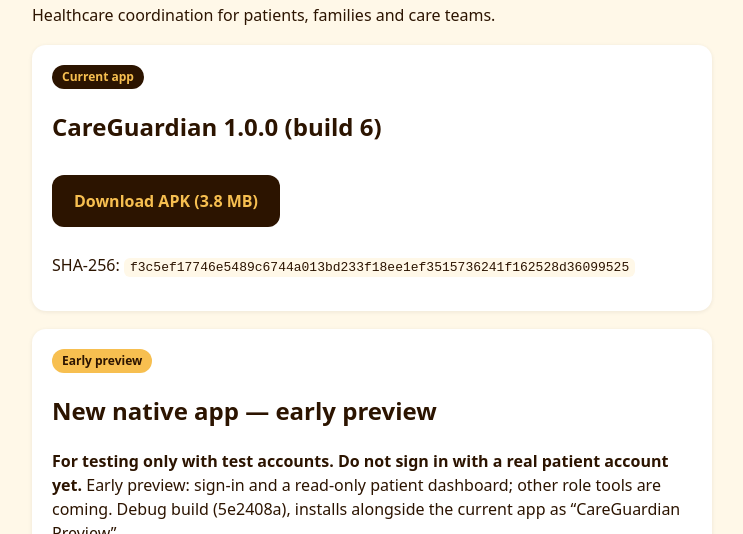
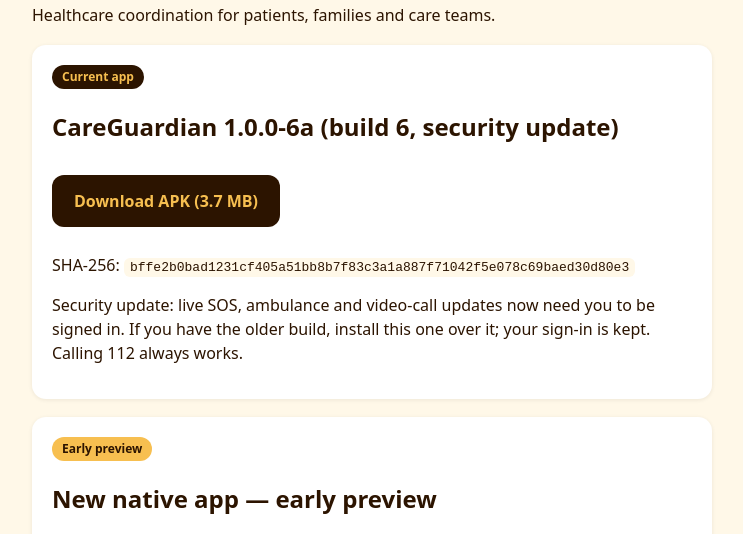
Before and after one commit to Kaustav74/CareGuardian-download, a plain HTML site: page index.html in a window 1280 px wide. Shown: the part 184-718 px from the top of the page, without its empty margins (268-1011 px from the left). Drawn offline with Linux system fonts and the light colour scheme.

Commit message:
v6 security update 1.0.0-6a (private realtime)

```diff
--- a/index.html
+++ b/index.html
@@ -11,9 +11,10 @@
 <h1>CareGuardian for Android</h1>
 <p>Healthcare coordination for patients, families and care teams.</p>
 <div class="card"><span class="tag">Current app</span>
-<h2>CareGuardian 1.0.0 (build 6)</h2>
-<a class="btn" href="https://github.com/Kaustav74/CareGuardian-download/releases/download/v1.0.0-6/CareGuardian-1.0.0-6.apk">Download APK (3.8 MB)</a>
-<p>SHA-256: <code>f3c5ef17746e5489c6744a013bd233f18ee1ef3515736241f162528d36099525</code></p></div>
+<h2>CareGuardian 1.0.0-6a (build 6, security update)</h2>
+<a class="btn" href="https://github.com/Kaustav74/CareGuardian-download/releases/download/v1.0.0-6/CareGuardian-1.0.0-6a.apk">Download APK (3.7 MB)</a>
+<p>SHA-256: <code>bffe2b0bad1231cf405a51bb8b7f83c3a1a887f71042f5e078c69baed30d80e3</code></p>
+<p>Security update: live SOS, ambulance and video-call updates now need you to be signed in. If you have the older build, install this one over it; your sign-in is kept. Calling 112 always works.</p></div>
 <div class="card"><span class="tag pre">Early preview</span>
 <h2>New native app &mdash; early preview</h2>
 <p><b>For testing only with test accounts. Do not sign in with a real patient account yet.</b> Early preview: sign-in and a read-only patient dashboard; other role tools are coming. Debug build (5e2408a), installs alongside the current app as &ldquo;CareGuardian Preview&rdquo;.</p>
```
